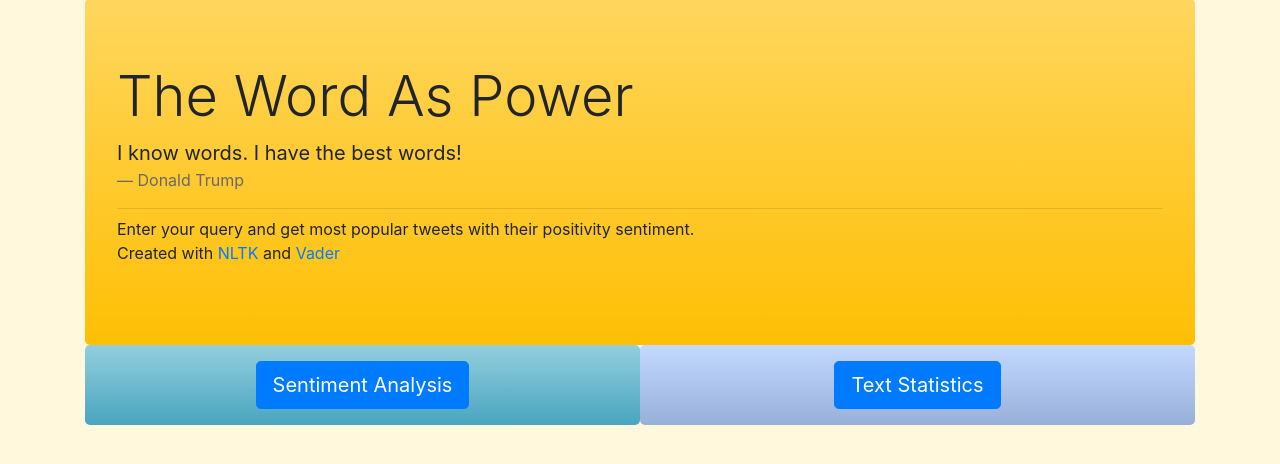
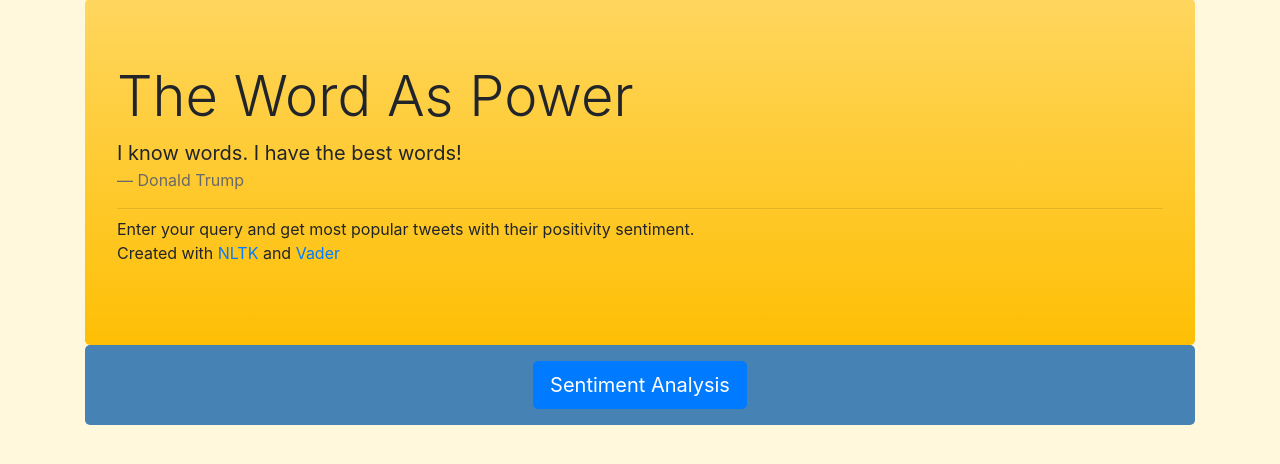
Before and after one commit to korpog/twit_nlp, a Django app: page / in a window 1280 px wide. Shown: the part 57-521 px from the top of the page. Run offline with Django 3.2, Linux system fonts and the light colour scheme; some libraries are stand-ins or nearby versions.

Commit message:
removed statistics part of the site

```diff
--- a/twit_nlp/mainapp/urls.py
+++ b/twit_nlp/mainapp/urls.py
@@ -3,5 +3,4 @@ from . import views
 
 urlpatterns = [
     path('sentiment/', views.get_twitter_sentiment, name='sentiment'),
-    path('statistics/', views.get_stats, name='statistics'),
 ]
--- a/twit_nlp/static/css/styles.css
+++ b/twit_nlp/static/css/styles.css
@@ -37,9 +37,5 @@ td.sentiment {
 }
 
 #sentiment-box {
-    background: linear-gradient(to bottom, #93cede 0%, #75bdd1 41%, #49a5bf 100%);
+    background: steelblue;
 }
-
-#stats-box {
-    background: linear-gradient(to bottom, #c3d9ff 0%, #b1c8ef 41%, #98b0d9 100%);
-}
--- a/twit_nlp/templates/index.html
+++ b/twit_nlp/templates/index.html
@@ -17,9 +17,6 @@
         <div class="col text-center py-3 index-panel" id="sentiment-box">
             <a href="{% url 'sentiment' %}" class="btn btn-primary btn-lg">Sentiment Analysis</a>
         </div>
-        <div class="col text-center py-3 index-panel" id="stats-box">
-            <a href="{% url 'statistics' %}" class="btn btn-primary btn-lg">Text Statistics</a>
-        </div>
     </div>
 {% endblock %}
 {% block javascript %}
```
Also changed, not shown: twit_nlp/templates/results_stats.html (deleted, +0 -13 lines), twit_nlp/templates/stats.html (deleted, +0 -24 lines).
